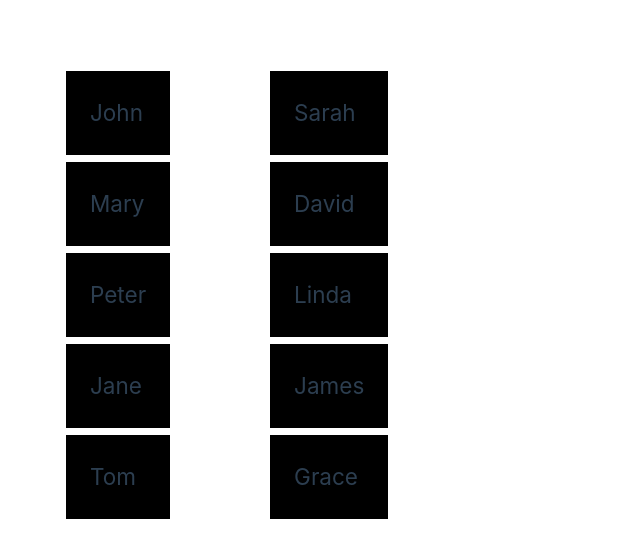
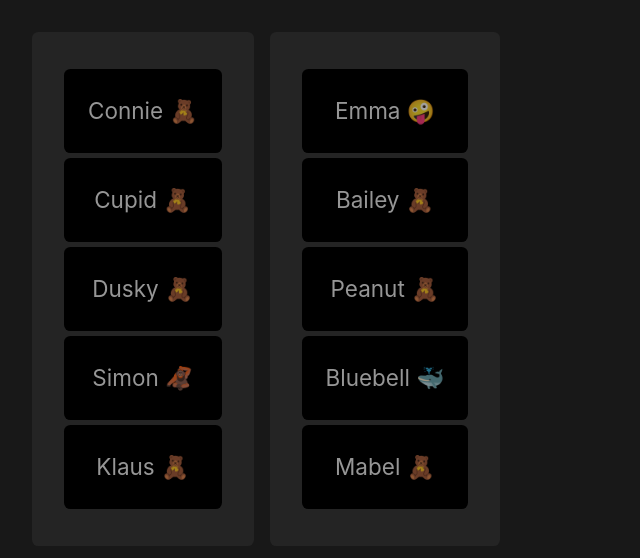
Before and after one commit to alextana/dragster, a Vue app: page / in a window 1280 px wide. Shown: the top 558 px of the page, without its empty margins (0-640 px from the left). Built offline with nearby package versions, Linux system fonts and the light colour scheme.

Commit message:
change names and formatting

```diff
--- a/src/App.vue
+++ b/src/App.vue
@@ -1,56 +1,48 @@
 <script setup lang="ts">
-import { onMounted, reactive } from 'vue'
-import { useDragDrop } from './composables/drag'
+import { reactive } from 'vue'
+import { useDragster } from './composables/dragster'
 
 // First array
 const array1 = reactive([
-  { id: 4453, name: 'John' },
-  { id: 456, name: 'Mary' },
-  { id: 789, name: 'Peter' },
-  { id: 321, name: 'Jane' },
-  { id: 654, name: 'Tom' }
+  { id: 4453, name: 'Connie 🧸' },
+  { id: 456, name: 'Cupid 🧸' },
+  { id: 789, name: 'Dusky 🧸' },
+  { id: 321, name: 'Simon 🦧' },
+  { id: 654, name: 'Klaus 🧸' }
 ])
 
 // Second array
 const array2 = reactive([
-  { id: 9874545, name: 'Sarah' },
-  { id: 6590, name: 'David' },
-  { id: 322345, name: 'Linda' },
-  { id: 785659, name: 'James' },
-  { id: 246766, name: 'Grace' }
+  { id: 9874545, name: 'Emma 🤪' },
+  { id: 6590, name: 'Bailey 🧸' },
+  { id: 322345, name: 'Peanut 🧸' },
+  { id: 785659, name: 'Bluebell 🐳' },
+  { id: 246766, name: 'Mabel 🧸' }
 ])
 
-const { lists } = useDragDrop([array1, array2])
-
-onMounted(() => {
-  console.log(lists)
-})
+const { lists } = useDragster([array1, array2])
 </script>
 
 <template>
   <div class="lists">
     <div class="list-container">
-      <!-- <TransitionGroup tag="div" name="fade" class="container"> -->
       <div v-for="item in lists[0]" :key="item.id">
-        <div :id="item.id.toString()" class="draggify">
+        <div :id="item.id.toString()" class="dragster">
           <h2>
             {{ item.name }}
           </h2>
         </div>
       </div>
-      <!-- </TransitionGroup> -->
     </div>
 
     <div class="list-container">
-      <!-- <TransitionGroup tag="div" name="fade" class="container"> -->
       <div v-for="item in lists[1]" :key="item.id">
-        <div :id="item.id.toString()" class="draggify">
+        <div :id="item.id.toString()" class="dragster">
           <h2>
             {{ item.name }}
           </h2>
         </div>
       </div>
-      <!-- </TransitionGroup> -->
     </div>
   </div>
 </template>
@@ -62,41 +54,24 @@ header {
 
 .lists {
   display: flex;
-  gap: 2rem;
+  gap: 1rem;
   transition: 0.5s ease;
+  width: 100%;
 }
 
-.draggify {
+.dragster {
   margin: 1rem;
   background: black;
-  border: 1px solid white;
+  border-radius: 0.4rem;
   padding: 1.5rem;
   margin: 5px auto;
+  text-align: center;
 }
 
 .list-container {
   padding: 2rem;
   margin-bottom: 10px;
-  border: 1px solid white;
-}
-
-/* 1. declare transition */
-.fade-move,
-.fade-enter-active,
-.fade-leave-active {
-  transition: all 0.5s cubic-bezier(0.55, 0, 0.1, 1);
-}
-
-/* 2. declare enter from and leave to state */
-.fade-enter-from,
-.fade-leave-to {
-  opacity: 0;
-  transform: scaleY(0.01) translate(30px, 0);
-}
-
-/* 3. ensure leaving items are taken out of layout flow so that moving
-      animations can be calculated correctly. */
-.fade-leave-active {
-  position: absolute;
+  background: #242424;
+  border-radius: 0.4rem;
 }
 </style>
--- a/src/assets/base.css
+++ b/src/assets/base.css
@@ -21,22 +21,6 @@
   --vt-c-text-dark-2: rgba(235, 235, 235, 0.64);
 }
 
-/* semantic color variables for this project */
-:root {
-  --color-background: var(--vt-c-white);
-  --color-background-soft: var(--vt-c-white-soft);
-  --color-background-mute: var(--vt-c-white-mute);
-
-  --color-border: var(--vt-c-divider-light-2);
-  --color-border-hover: var(--vt-c-divider-light-1);
-
-  --color-heading: var(--vt-c-text-light-1);
-  --color-text: var(--vt-c-text-light-1);
-
-  --section-gap: 160px;
-}
-
-@media (prefers-color-scheme: dark) {
 :root {
   --color-background: var(--vt-c-black);
   --color-background-soft: var(--vt-c-black-soft);
@@ -47,7 +31,6 @@
 
   --color-heading: var(--vt-c-text-dark-1);
   --color-text: var(--vt-c-text-dark-2);
-  }
 }
 
 *,
--- a/src/composables/drag.ts
+++ b/src/composables/dragster.ts
@@ -13,23 +13,23 @@
 
 import { onMounted, onUnmounted, type Ref, ref } from 'vue'
 
-interface Preview {
+type Preview = {
   list: number
   target: number
 }
 
-interface IDType {
+type IDType = {
   id: number | string
 }
 
-export function useDragDrop<T extends IDType>(items: Array<T[]>): { lists: Ref<Array<T[]>> } {
+export function useDragster<T extends IDType>(items: T[][]): { lists: Ref<T[][]> } {
   // can either pass a list of refs or classes, for both drop zones and
   // lists
 
   // if no drop zones are provided we can assume all of the lists
   // can accept items, treat them all as dropzones
 
-  const lists = ref(items) as Ref<Array<T[]>>
+  const lists = ref(items) as Ref<T[][]>
   let startingLists = JSON.parse(JSON.stringify(items)) // starting value before dragging
 
   let elem: HTMLElement | null = null // the real element that's currently being tracked
@@ -62,7 +62,7 @@ export function useDragDrop<T extends IDType>(items: Array<T[]>): { lists: Ref<A
       e.preventDefault()
 
       if (e.target instanceof HTMLElement) {
-        elem = e.target?.closest('.draggify') as HTMLElement
+        elem = e.target?.closest('.dragster') as HTMLElement
 
         if (!elem) return
 
@@ -93,14 +93,16 @@ export function useDragDrop<T extends IDType>(items: Array<T[]>): { lists: Ref<A
         // style the element to be spooky 👻 while dragging
         dragging.style.position = 'absolute'
         dragging.style.zIndex = '1000'
-        dragging.style.opacity = '1'
+        dragging.style.opacity = '.8'
         dragging.style.pointerEvents = 'none'
-        document.body.appendChild(dragging)
 
         startX = e.pageX
         startY = e.pageY
+
         dragging.style.left = startX - dragging.clientWidth / 2 + 'px'
         dragging.style.top = startY - dragging.clientHeight / 2 + 'px'
+
+        document.body.appendChild(dragging)
 
         window.addEventListener('mousemove', handleMouseMove)
         window.addEventListener('mouseup', handleMouseUp)
@@ -124,7 +126,7 @@ export function useDragDrop<T extends IDType>(items: Array<T[]>): { lists: Ref<A
     // it won't affect our check
     const target = document
       .elementFromPoint(e.clientX, e.clientY)
-      ?.closest('.draggify') as HTMLElement
+      ?.closest('.dragster') as HTMLElement
 
     if (!target) {
       targetIndex = -1
@@ -153,12 +155,12 @@ export function useDragDrop<T extends IDType>(items: Array<T[]>): { lists: Ref<A
     // if a preview has been added remove it on the next
     // occurrence
     if (addedPreview) {
-      lists.value[addedPreview.list].splice(addedPreview.target, 1)
+      lists.value[addedPreview.list]?.splice(addedPreview.target, 1)
     }
 
     // add the dragged item to the target list
     if (originalItem) {
-      lists.value[targetListIndex].splice(targetIndex, 0, originalItem)
+      lists.value[targetListIndex]?.splice(targetIndex, 0, originalItem)
     }
 
     // keep track of the preview item
```
Lines whose indentation alone changed are shown as unchanged.
